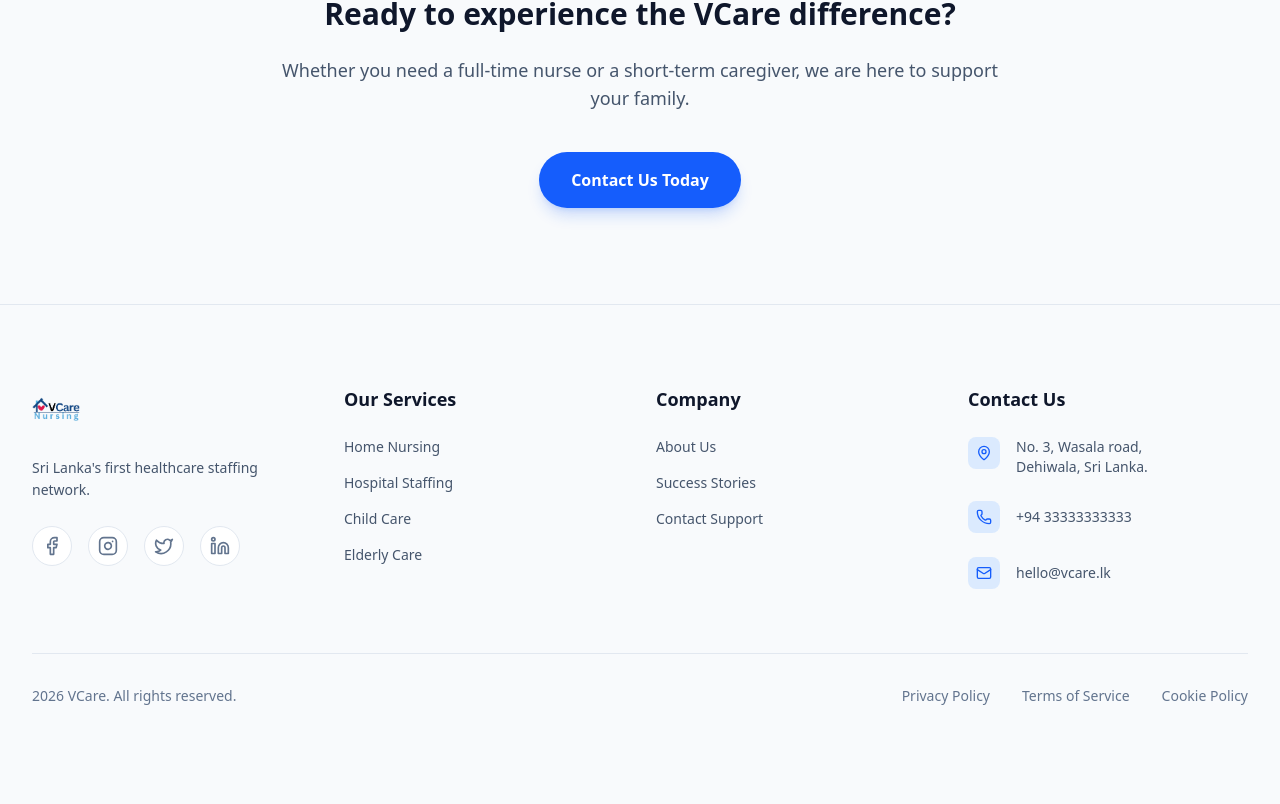
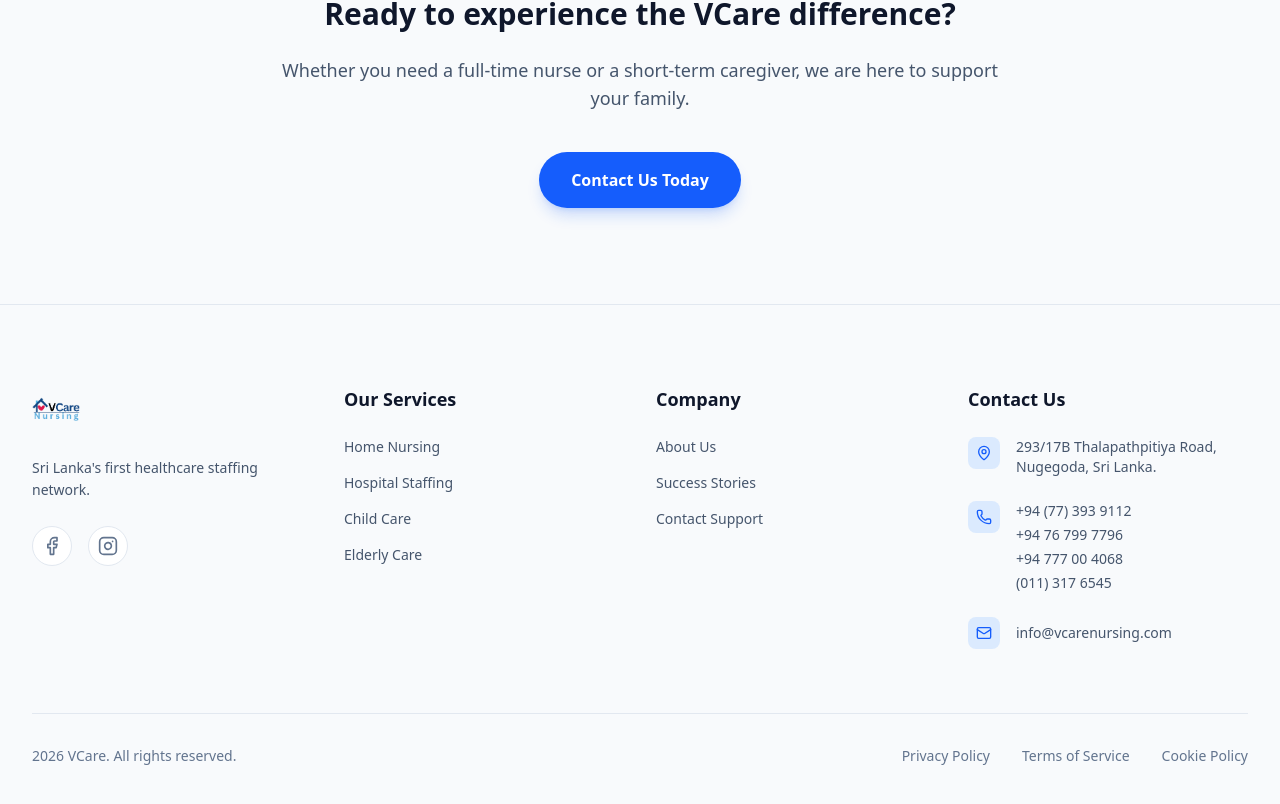
Before and after one commit to HeshalD/VCareNursing, a React (Vite) app in the folder client/: page /about in a window 1280 px wide. Shown: the part 2159-2963 px from the top of the page. Before the commit the page ends 2913 px from the top, so only its background shows below. Built offline with nearby package versions, Linux system fonts and the light colour scheme.

Commit message:
feat: final changes done for v1 production

```diff
--- a/client/src/components/layout/Footer.jsx
+++ b/client/src/components/layout/Footer.jsx
@@ -1,5 +1,5 @@
 import React from 'react';
-import { ShieldCheck, Facebook, Instagram, Twitter, Linkedin, Mail, Phone, MapPin } from 'lucide-react';
+import { ShieldCheck, Facebook, Instagram, Mail, Phone, MapPin } from 'lucide-react';
 import { Link } from 'react-router-dom';
 import logoUrl from '../../assets/Logo/VCareLogo.png';
 
@@ -18,17 +18,11 @@
               Sri Lanka's first healthcare staffing network.
             </p>
             <div className="flex items-center gap-4">
-              <a href="#" className="w-10 h-10 rounded-full bg-white border border-slate-200 flex items-center justify-center text-slate-500 hover:bg-blue-600 hover:text-white transition-all">
+              <a href="https://www.facebook.com/vcarenursing" target="_blank" rel="noopener noreferrer" className="w-10 h-10 rounded-full bg-white border border-slate-200 flex items-center justify-center text-slate-500 hover:bg-blue-600 hover:text-white transition-all">
                 <Facebook className="w-5 h-5" />
               </a>
-              <a href="#" className="w-10 h-10 rounded-full bg-white border border-slate-200 flex items-center justify-center text-slate-500 hover:bg-pink-600 hover:text-white transition-all">
+              <a href="https://www.instagram.com/vcarehomenursing/" target="_blank" rel="noopener noreferrer" className="w-10 h-10 rounded-full bg-white border border-slate-200 flex items-center justify-center text-slate-500 hover:bg-pink-600 hover:text-white transition-all">
                 <Instagram className="w-5 h-5" />
-              </a>
-              <a href="#" className="w-10 h-10 rounded-full bg-white border border-slate-200 flex items-center justify-center text-slate-500 hover:bg-sky-500 hover:text-white transition-all">
-                <Twitter className="w-5 h-5" />
-              </a>
-              <a href="#" className="w-10 h-10 rounded-full bg-white border border-slate-200 flex items-center justify-center text-slate-500 hover:bg-blue-700 hover:text-white transition-all">
-                <Linkedin className="w-5 h-5" />
               </a>
             </div>
           </div>
@@ -64,21 +58,26 @@
                   <MapPin className="w-4 h-4 text-blue-600" />
                 </div>
                 <span>
-                  No. 3, Wasala road,<br />
-                  Dehiwala, Sri Lanka.
+                  293/17B Thalapathpitiya Road,<br />
+                  Nugegoda, Sri Lanka.
                 </span>
               </li>
-              <li className="flex items-center gap-4">
+              <li className="flex items-start gap-4">
                 <div className="w-8 h-8 rounded-lg bg-blue-100 flex items-center justify-center flex-shrink-0">
                   <Phone className="w-4 h-4 text-blue-600" />
                 </div>
-                <span>+94 33333333333</span>
+                <div className="flex flex-col gap-1">
+                  <a href="tel:+94773939112" className="hover:text-blue-600">+94 (77) 393 9112</a>
+                  <a href="tel:+94767997796" className="hover:text-blue-600">+94 76 799 7796</a>
+                  <a href="tel:+94777004068" className="hover:text-blue-600">+94 777 00 4068</a>
+                  <a href="tel:0113176545" className="hover:text-blue-600">(011) 317 6545</a>
+                </div>
               </li>
               <li className="flex items-center gap-4">
                 <div className="w-8 h-8 rounded-lg bg-blue-100 flex items-center justify-center flex-shrink-0">
                   <Mail className="w-4 h-4 text-blue-600" />
                 </div>
-                <a href="mailto:hello@vcare.lk" className="hover:text-blue-600">hello@vcare.lk</a>
+                <a href="mailto:info@vcarenursing.com" className="hover:text-blue-600">info@vcarenursing.com</a>
               </li>
             </ul>
           </div>
--- a/client/src/modules/public/components/ReviewSection.jsx
+++ b/client/src/modules/public/components/ReviewSection.jsx
@@ -112,10 +112,9 @@
 
               <div className="flex items-center gap-4 mt-auto">
                 <div className="w-12 h-12 rounded-full overflow-hidden border-2 border-slate-100">
-                  <img src={review.image} alt={review.name} className="w-full h-full object-cover" />
+                  <img src={review.image} alt={review.role} className="w-full h-full object-cover" />
                 </div>
                 <div>
-                  <h4 className="font-bold text-slate-900">{review.name}</h4>
                   <div className="flex items-center gap-1.5">
                     <span className="text-sm text-slate-500">{review.role}</span>
                     <CheckCircle2 className="w-3.5 h-3.5 text-blue-500" />
```
